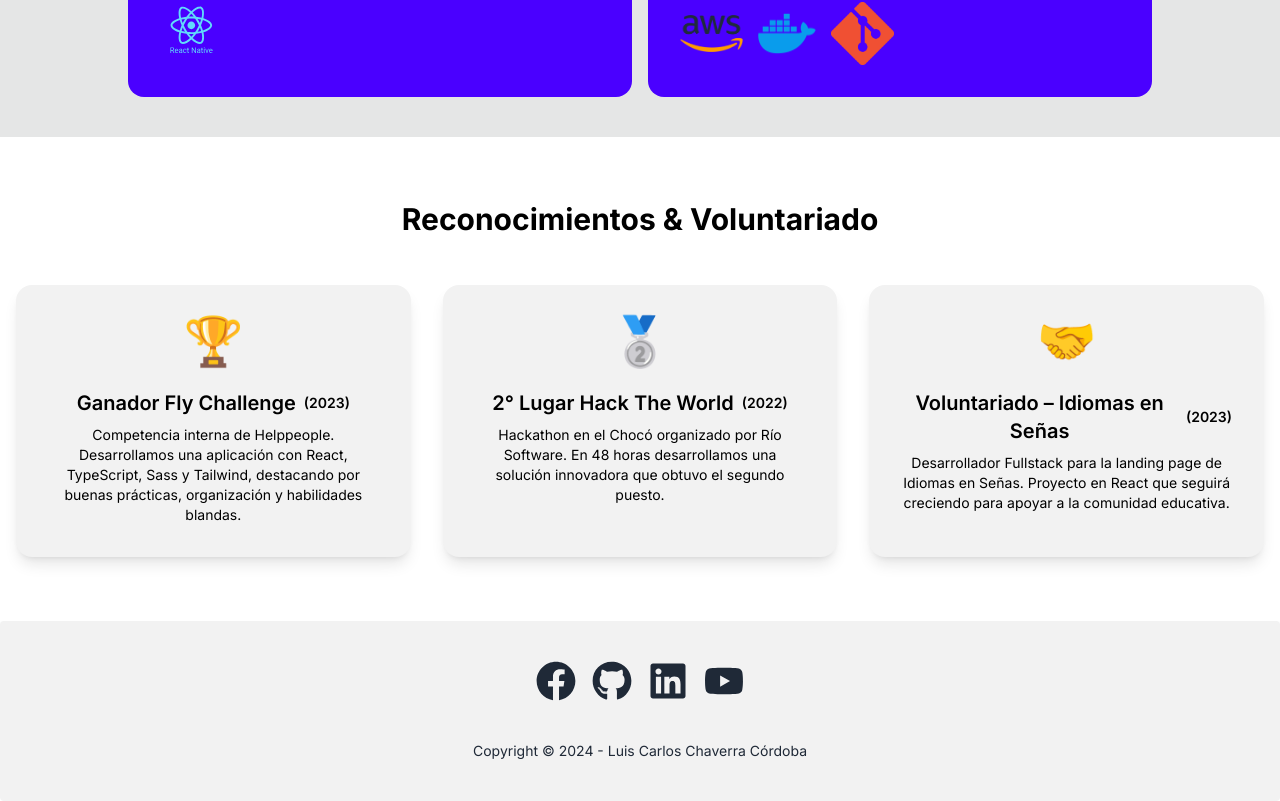
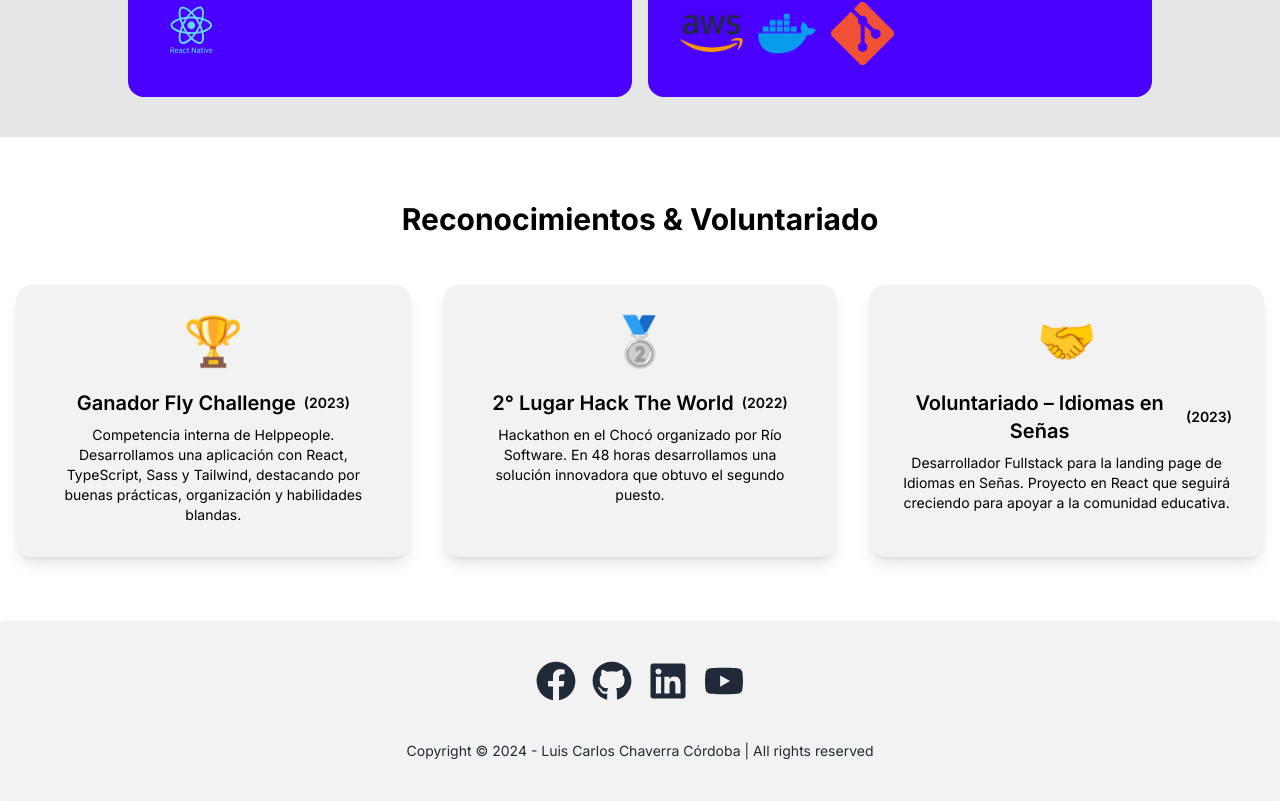
Before and after one commit to lcchaverra/Lucas-Portafolio, a Next.js app: page / in a window 1280 px wide. Shown: the part 3762-4563 px from the top of the page. Built offline with nearby package versions, Linux system fonts and the light colour scheme.

Commit message:
refactor: reorganizando el footer

```diff
--- a/src/components/Footer/Footer.tsx
+++ b/src/components/Footer/Footer.tsx
@@ -24,7 +24,7 @@ const Footer = () => {
                 </div>
             </nav>
             <aside>
-                <p>Copyright © {new Date().getFullYear()} - Luis Carlos Chaverra Córdoba</p>
+                <p>Copyright © {new Date().getFullYear()} - Luis Carlos Chaverra Córdoba | All rights reserved</p>
             </aside>
         </footer>
     </>
```
